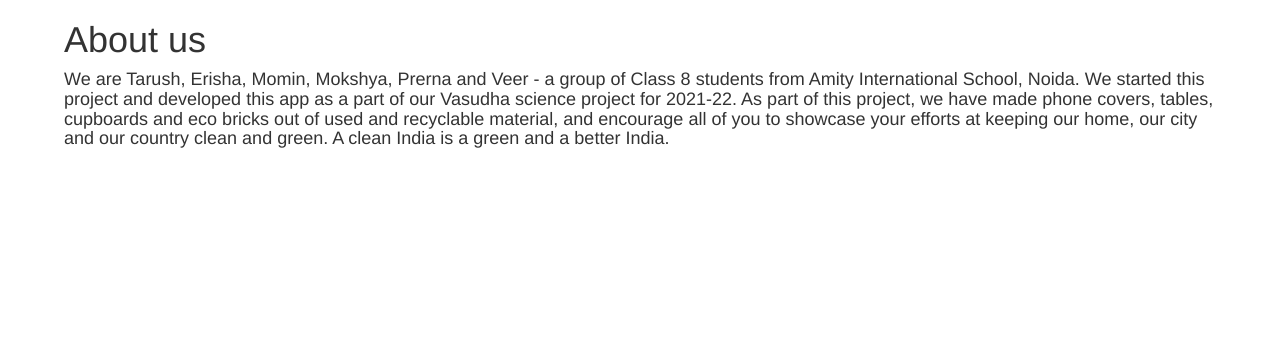
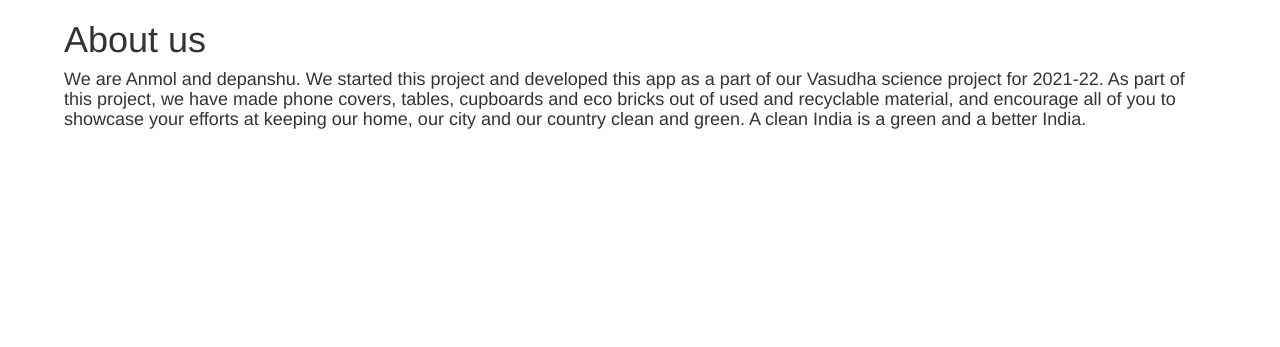
Before and after one commit to ayushmann01/swachtagram, a Node server app: page /about in a window 1280 px wide. Shown: the part 79-426 px from the top of the page. Run offline with Node 20, Linux system fonts and the light colour scheme; some libraries are stand-ins or nearby versions.

Commit message:
Update about.ejs

```diff
--- a/views/about.ejs
+++ b/views/about.ejs
@@ -2,7 +2,7 @@
 
 <div>
     <h1 style="margin-left: 5%;">About us</h1>
-    <h4 style="margin-left: 5%; margin-right: 5%;">We are Tarush, Erisha, Momin, Mokshya, Prerna and Veer - a group of Class 8 students from Amity International School, Noida. We started this project and developed this app as a part of our Vasudha science project for 2021-22. As part of this project, we have made phone covers, tables, cupboards and eco bricks out of used and recyclable material, and encourage all of you to showcase your efforts at keeping our home, our city and our country clean and green. A clean India is a green and a better India.</h4>
+    <h4 style="margin-left: 5%; margin-right: 5%;">We are Anmol and depanshu. We started this project and developed this app as a part of our Vasudha science project for 2021-22. As part of this project, we have made phone covers, tables, cupboards and eco bricks out of used and recyclable material, and encourage all of you to showcase your efforts at keeping our home, our city and our country clean and green. A clean India is a green and a better India.</h4>
 </div>
 
 <div class="footer" style="bottom: 0;">
```
